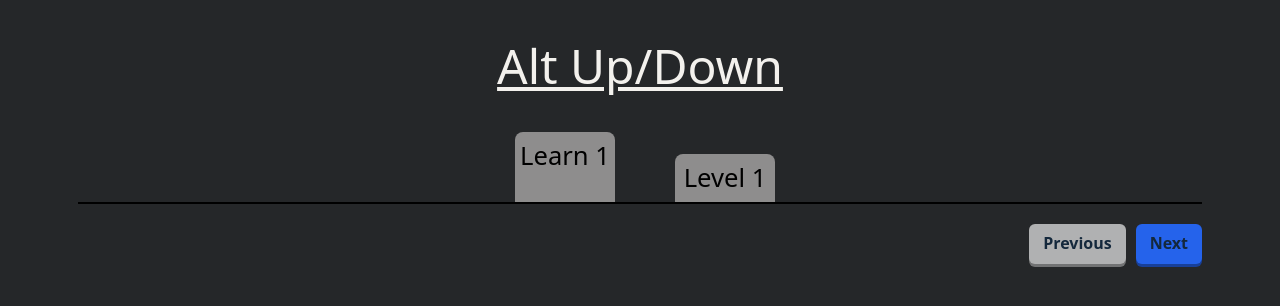
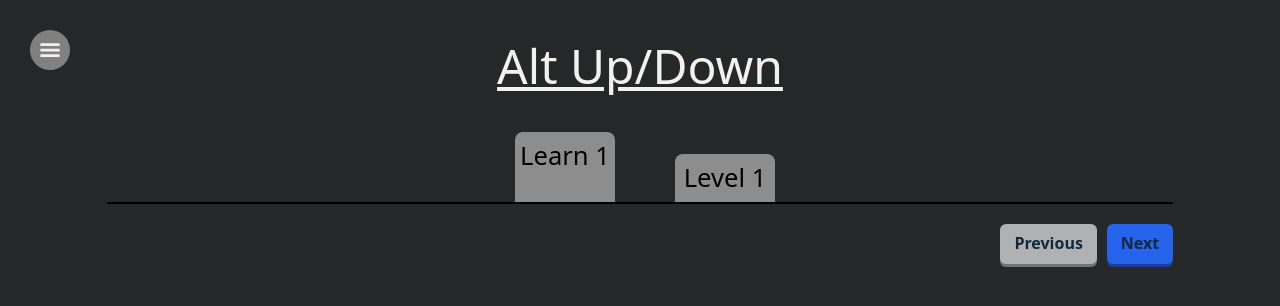
Before and after one commit to lhamm470/Keyboard-shortcut-learner, a React app in the folder KeyboardShortcutsLearner/frontend/: page / in a window 1280 px wide. Shown: the top 306 px of the page. Built offline with nearby package versions, Linux system fonts and the light colour scheme; the HTML template or start-up script is replaced by a standard one.

Commit message:
add side navbar

```diff
--- a/KeyboardShortcutsLearner/frontend/src/App.tsx
+++ b/KeyboardShortcutsLearner/frontend/src/App.tsx
@@ -5,6 +5,8 @@ import LevelPageTemplate from "./components/ComponentTemplates/LevelPageTemplate
 import { AltUpLevel1 } from "./components/Lessons/AltUp/Levels/AltUpLevel1";
 import LessonPageTemplate from "./components/ComponentTemplates/LessonPageTemplate";
 import AltUpData from "./components/Lessons/AltUp/AltUpData";
+import SideNavButton from "./components/ReusedComponents/SideNavButton";
+import SideNav from "./components/ReusedComponents/SideNav";
 
 const GlobalStyle = createGlobalStyle`
   :root {
@@ -43,6 +45,8 @@ function App() {
   return (
     <>
       <GlobalStyle />
+      <SideNavButton />
+      <SideNav />
       <LessonPageTemplate lessonData={AltUpData()}></LessonPageTemplate>
     </>
   );
--- a/KeyboardShortcutsLearner/frontend/src/components/ComponentTemplates/LessonPageTemplate.tsx
+++ b/KeyboardShortcutsLearner/frontend/src/components/ComponentTemplates/LessonPageTemplate.tsx
@@ -13,7 +13,7 @@ type LessonPageTemplateProps = {
 const PageContainer = styled.main`
   width: min(100%, 1440px);
   margin-inline: auto;
-  padding-inline: clamp(16px, 4vw, 48px);
+  padding-inline: clamp(24px, 6vw, 80px);
   box-sizing: border-box;
 `;
 
--- /dev/null
+++ b/KeyboardShortcutsLearner/frontend/src/components/ReusedComponents/SideNav.tsx
@@ -0,0 +1,64 @@
+import styled from "styled-components";
+import { IoMdClose } from "react-icons/io";
+
+const SideNavSC = styled.div`
+  height: 100%; /* 100% Full-height */
+  width: 0; /* 0 width - change this with JavaScript */
+  position: fixed; /* Stay in place */
+  z-index: 1; /* Stay on top */
+  top: 0; /* Stay at the top */
+  left: 0;
+  background-color: #111; /* Black*/
+  overflow-x: hidden; /* Disable horizontal scroll */
+  padding-top: 60px; /* Place content 60px from the top */
+  transition: 0.5s; /* 0.5 second transition effect to slide in the sidenav */
+
+  /* The navigation menu links */
+  & a {
+    padding: 8px 8px 8px 32px;
+    text-decoration: none;
+    font-size: 25px;
+    color: #818181;
+    display: block;
+    transition: 0.3s;
+  }
+
+  /* When you mouse over the navigation links, change their color */
+  & a:hover {
+    color: #f1f1f1;
+  }
+
+  /* Position and style the close button (top right corner) */
+  & .closebtn {
+    color: #818181;
+    position: absolute;
+    top: 50px;
+    right: 25px;
+    font-size: 36px;
+    margin-left: 50px;
+    height: 30px;
+    width: 30px;
+    transition: color 0.2s ease;
+    &:hover {
+      cursor: pointer;
+      color: #f1f1f1;
+    }
+  }
+`;
+
+const SideNav = () => {
+  return (
+    <SideNavSC id="sideNav">
+      <IoMdClose
+        onClick={() => {
+          const sideNav = document.getElementById("sideNav");
+          if (sideNav) sideNav.style.width = "0px";
+        }}
+        size={40}
+        className="closebtn"
+      ></IoMdClose>
+    </SideNavSC>
+  );
+};
+
+export default SideNav;
--- /dev/null
+++ b/KeyboardShortcutsLearner/frontend/src/components/ReusedComponents/SideNavButton.tsx
@@ -0,0 +1,36 @@
+import styled from "styled-components";
+import { GiHamburgerMenu } from "react-icons/gi";
+
+const SideNavButtonSC = styled.button`
+  background-color: gray;
+  border-radius: 99px;
+  width: 40px;
+  height: 40px;
+  position: fixed;
+  display: flex;
+  justify-content: center;
+  align-items: center;
+  border: none;
+
+  transition: background-color 0.2s ease;
+
+  &:active {
+    background-color: #6c6c6c;
+  }
+`;
+
+const SideNavButton = () => {
+  return (
+    <SideNavButtonSC
+      onClick={() => {
+        const sideNav = document.getElementById("sideNav");
+
+        if (sideNav) sideNav.style.width = "250px";
+      }}
+    >
+      <GiHamburgerMenu size={22} />
+    </SideNavButtonSC>
+  );
+};
+
+export default SideNavButton;
```
